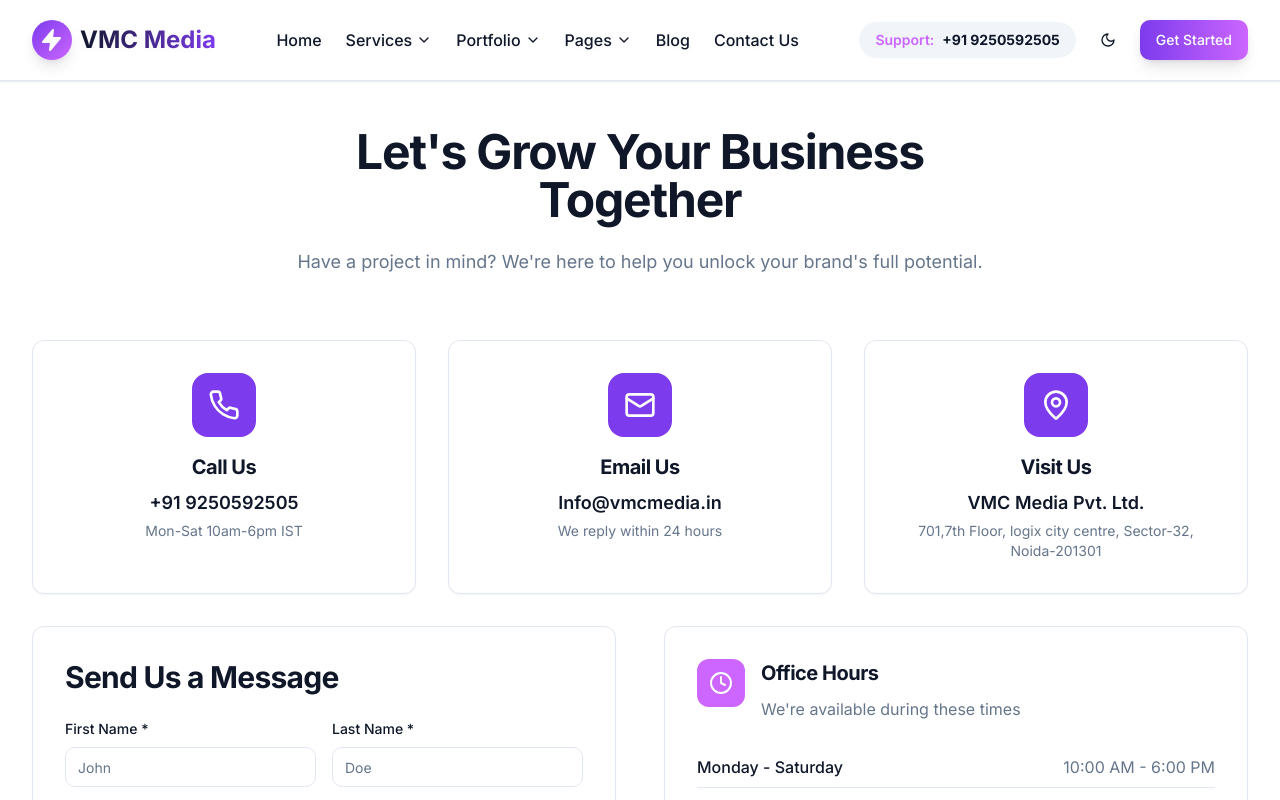
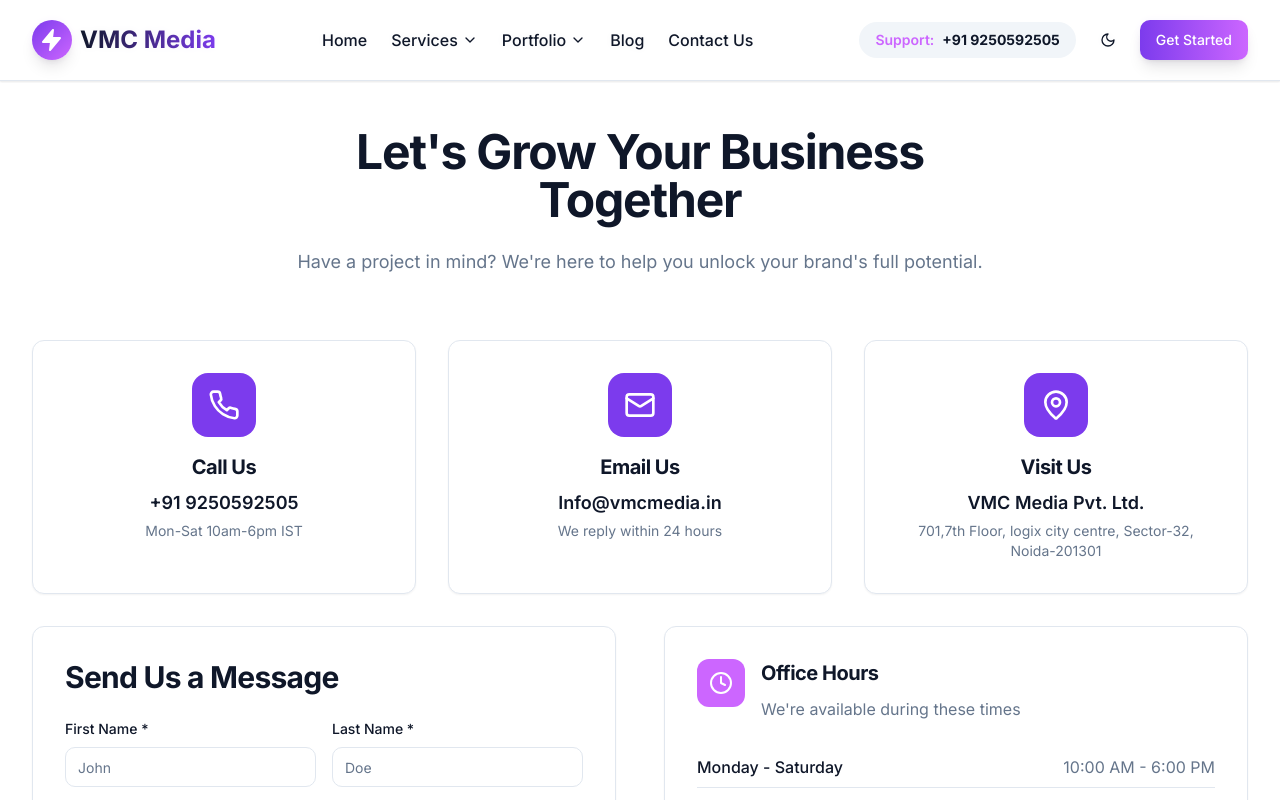
Before and after one commit to vivek01kushwah/VMC-Media-Updated, a Next.js app: page /contact in a window 1280 px wide. Shown: the top 800 px of the page. Built offline with nearby package versions, Linux system fonts and the light colour scheme.

Commit message:
Remove Pages dropdown from header navigation (desktop and mobile)

```diff
--- a/src/components/Header.tsx
+++ b/src/components/Header.tsx
@@ -4,7 +4,7 @@
 
 import { useState } from "react";
 import { Button } from "@/components/ui/button";
-import { Menu, X, ChevronDown, Search, Share2, Target, Globe, PenTool, TrendingUp, Mail, BarChart3, ShoppingCart, MapPin, Users, Award, Briefcase, FileText, DollarSign, MessageSquare, Shield, HelpCircle, ScrollText } from "lucide-react";
+import { Menu, X, ChevronDown, Search, Share2, Target, Globe, PenTool, TrendingUp, Mail, BarChart3, ShoppingCart, MapPin, Users, Award, Shield } from "lucide-react";
 import { NavLink } from "@/components/NavLink";
 import ThemeToggle from "@/components/ThemeToggle";
 import GetStartedModal from "@/components/GetStartedModal";
@@ -39,17 +39,6 @@
     { name: "College/Admission Consultancy", href: "/portfolio/college-consultancy", icon: Award },
     { name: "Hospital", href: "/portfolio/hospital", icon: Shield },
     { name: "Ecommerce", href: "/portfolio/ecommerce", icon: ShoppingCart },
-  ];
-
-  const pages = [
-    { name: "About Company", href: "/pages/about", icon: Briefcase },
-    { name: "Our Team", href: "/pages/team", icon: Users },
-    { name: "Careers / Join Us", href: "/pages/careers", icon: Award },
-    // { name: "Pricing Plans", href: "/pages/pricing", icon: DollarSign },
-    { name: "Testimonials", href: "/pages/testimonials", icon: MessageSquare },
-    { name: "FAQ", href: "/pages/faq", icon: HelpCircle },
-    { name: "Terms & Conditions", href: "/pages/terms", icon: ScrollText },
-    { name: "Privacy Policy", href: "/pages/privacy", icon: Shield },
   ];
 
   const handleMouseEnter = (dropdown: string) => {
@@ -184,34 +173,6 @@
             </div>
 
             {/* Pages Dropdown */}
-            <div
-              className="relative group"
-              onMouseEnter={() => handleMouseEnter("pages")}
-              onMouseLeave={handleMouseLeave}
-            >
-              <button className="flex items-center gap-1 text-foreground hover:text-primary transition-colors font-medium py-2">
-                Pages <ChevronDown className={`w-4 h-4 transition-transform ${activeDropdown === "pages" ? "rotate-180" : ""}`} />
-              </button>
-
-              {activeDropdown === "pages" && (
-                <div className="absolute top-full left-0 pt-2 w-72 animate-fade-in">
-                  <div className="bg-background border border-border rounded-xl shadow-2xl p-4">
-                  <div className="space-y-1">
-                    {pages.map((page) => (
-                      <NavLink
-                        key={page.href}
-                        to={page.href}
-                        className="flex items-center gap-3 px-3 py-2.5 rounded-lg hover:bg-primary/10 hover:text-primary transition-all group/item"
-                      >
-                        <page.icon className="w-4 h-4 text-primary" />
-                        <span className="text-sm font-medium">{page.name}</span>
-                      </NavLink>
-                    ))}
-                  </div>
-                  </div>
-                </div>
-              )}
-            </div>
 
             <NavLink
               to="/blog"
@@ -329,32 +290,6 @@
                 )}
               </div>
 
-              {/* Mobile Pages Dropdown */}
-              <div className="border-b border-border pb-2">
-                <button
-                  onClick={() => toggleMobileDropdown("pages")}
-                  className="flex items-center justify-between w-full text-foreground hover:text-primary hover:bg-muted transition-all font-medium py-3 px-4 rounded-lg"
-                >
-                  Pages
-                  <ChevronDown className={`w-4 h-4 transition-transform ${mobileDropdown === "pages" ? "rotate-180" : ""}`} />
-                </button>
-                {mobileDropdown === "pages" && (
-                  <div className="mt-2 ml-4 space-y-1 animate-fade-in">
-                    {pages.map((page) => (
-                      <NavLink
-                        key={page.href}
-                        to={page.href}
-                        className="flex items-center gap-2 text-sm py-2 px-4 text-muted-foreground hover:text-primary hover:bg-primary/10 rounded-lg transition-all"
-                        onClick={() => setIsMenuOpen(false)}
-                      >
-                        <page.icon className="w-4 h-4" />
-                        {page.name}
-                      </NavLink>
-                    ))}
-                  </div>
-                )}
-              </div>
-
               <NavLink
                 to="/blog"
                 className="text-foreground hover:text-primary hover:bg-muted transition-all font-medium py-3 px-4 rounded-lg"
```
